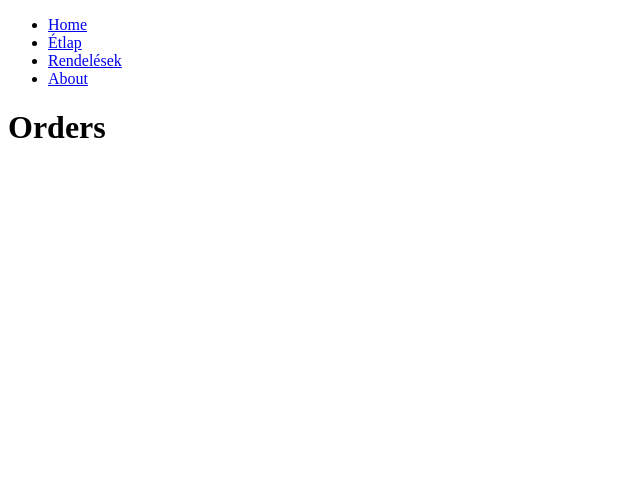
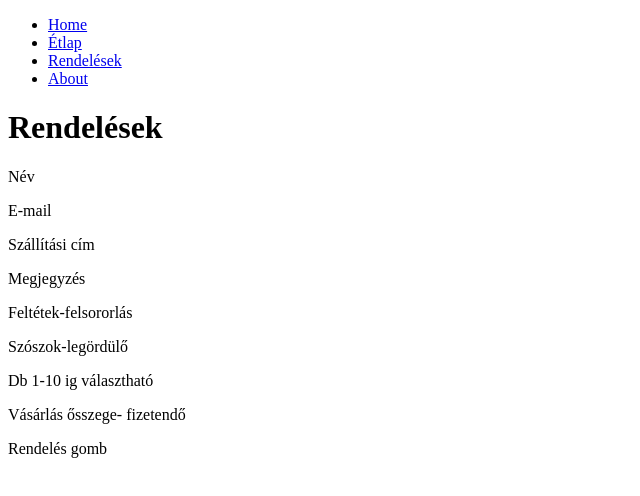
Before and after one commit to JANOSongithub/janosongithub.github.io, a plain HTML site: page pages/orders.html in a window 1280 px wide. Shown: the whole page, without its empty margins (0-640 px from the left). Drawn offline with Linux system fonts and the light colour scheme.

Commit message:
Init Page10

```diff
--- a/pages/orders.html
+++ b/pages/orders.html
@@ -9,8 +9,6 @@
 </head>
 
 <body>
-
-
     <ul>
         <li>
             <a href="/pages/index.html">Home</a>
@@ -25,7 +23,37 @@
             <a href="about.html">About</a>
         </li>
     </ul>
-    <h1>Orders</h1>
+    <h1>Rendelések</h1>
+<p>Név</p>
+<p>E-mail</p>
+<p>Szállítási cím</p>
+<p>Megjegyzés</p>
+<p>Feltétek-felsororlás</p>
+<p>Szószok-legördülő</p>
+<p>Db 1-10 ig választható</p>
+<p>Vásárlás ősszege- fizetendő</p>
+<p>Rendelés gomb</p>
+
+
+
+
+
+
+
+
+
+
+
+
+
+
+
+
+
+
+
+
+
 </body>
 
 </html>
```
